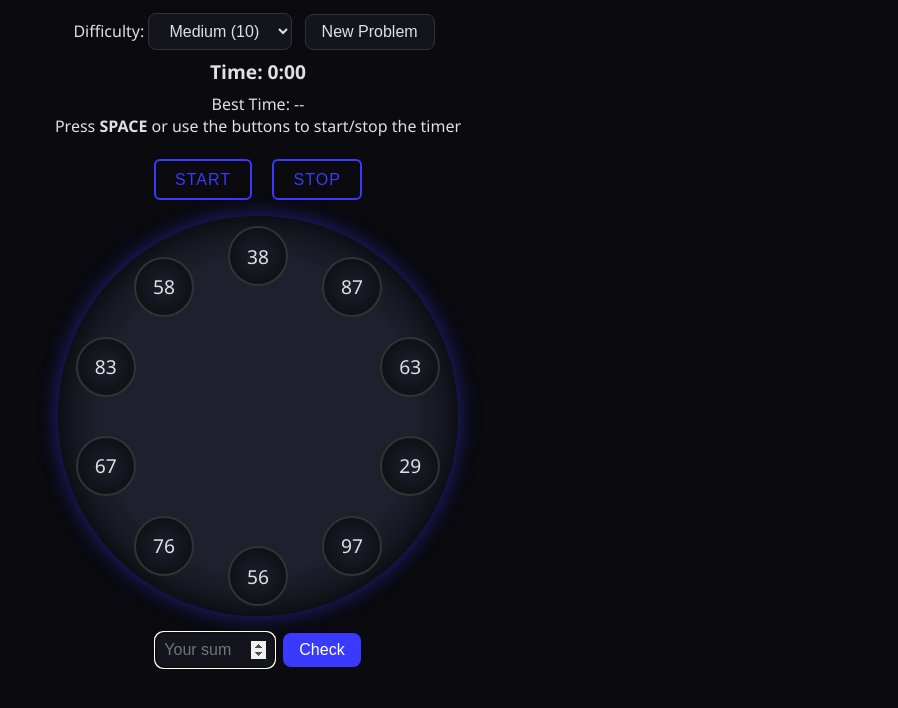
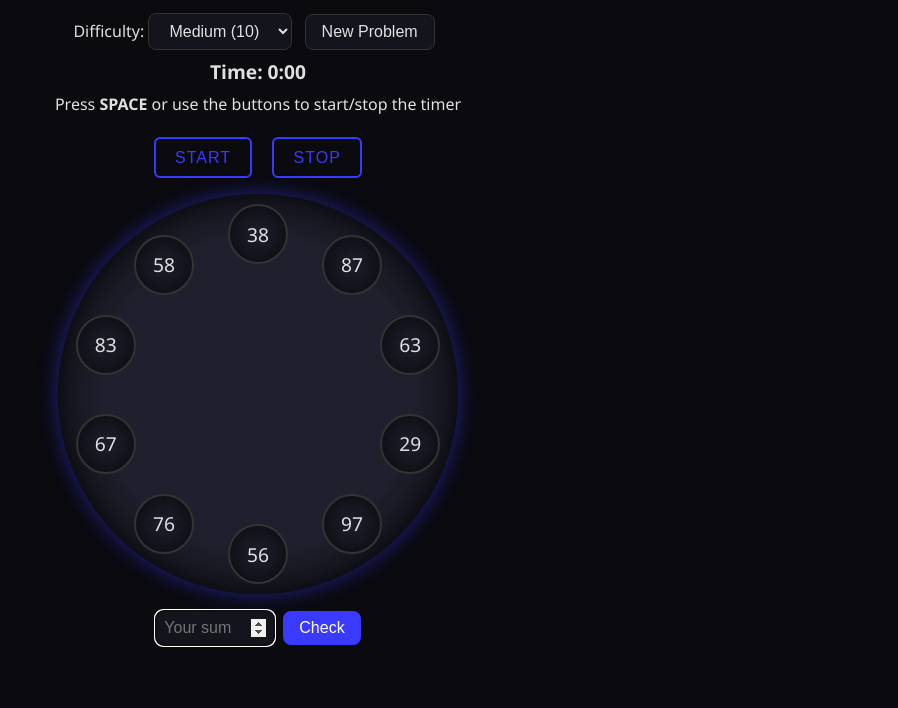
Before and after one commit to Carissa30/additionWheel, a plain HTML site: page docs/index.html in a window 1280 px wide. Shown: the part 62-770 px from the top of the page, without its empty margins (382-1280 px from the left). Drawn offline with Linux system fonts and the light colour scheme.

Commit message:
Update index.html

```diff
--- a/docs/index.html
+++ b/docs/index.html
@@ -23,7 +23,6 @@
   </div>
 
   <div id="timer" class="timer">Time: 0.00s</div>
-  <div id="best-time">Best Time: --</div>
 
   <p class="instructions">
     Press <strong>SPACE</strong> or use the buttons to start/stop the timer
```
